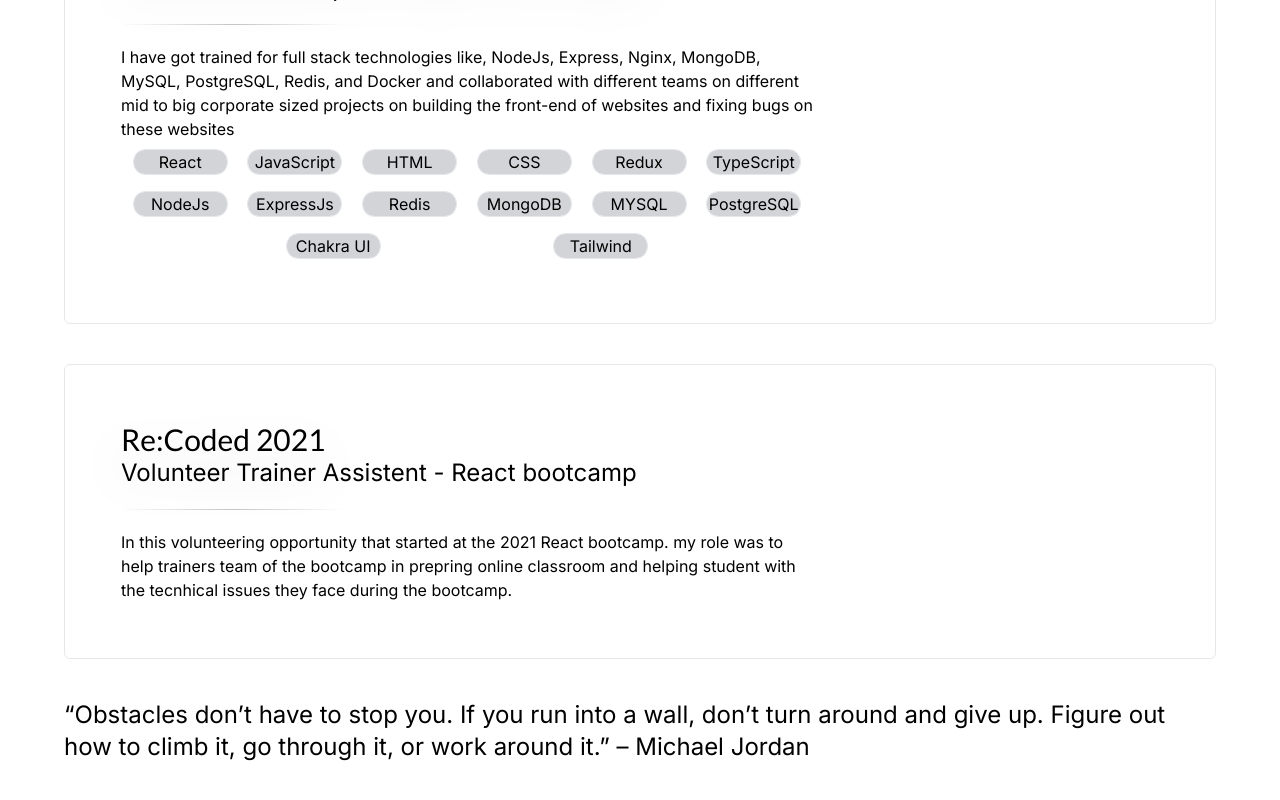
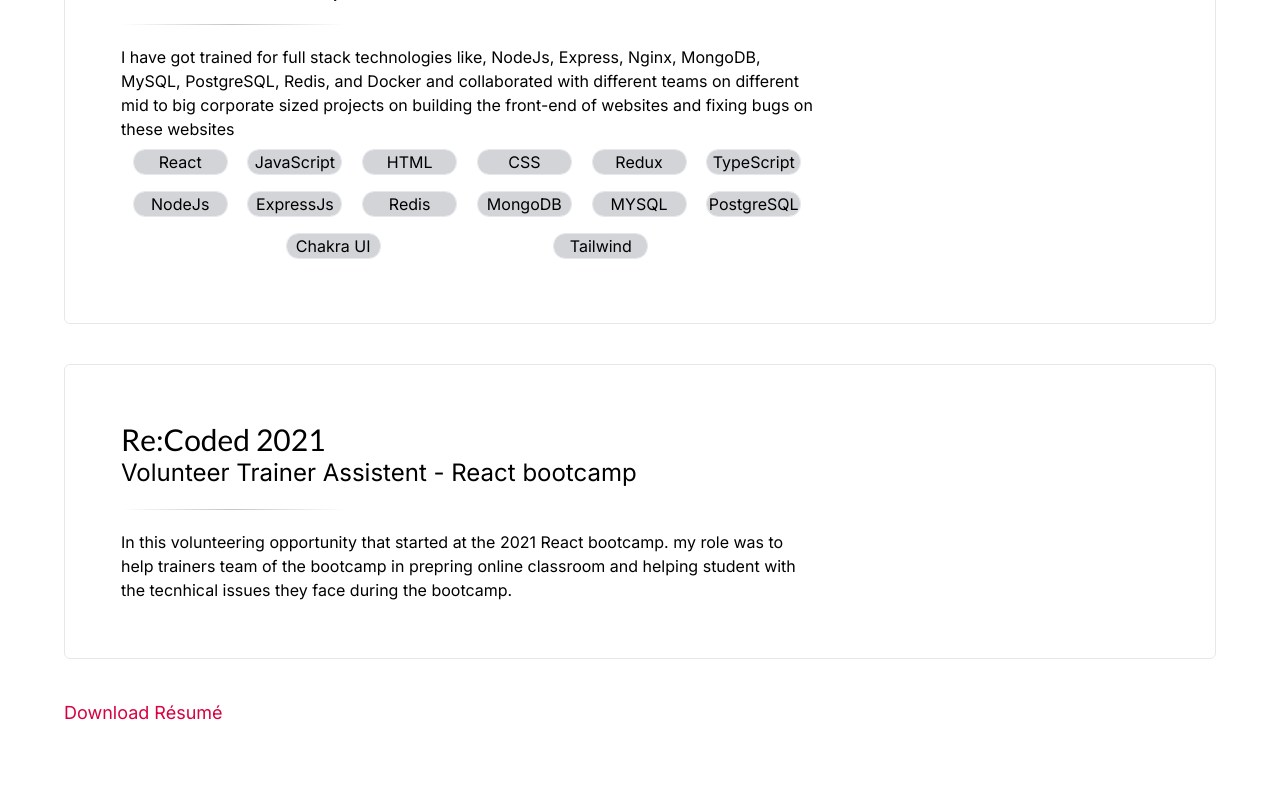
Before and after one commit to mahmodlte/mah-codes, a Next.js app: page / in a window 1280 px wide. Shown: the part 1085-1885 px from the top of the page. Built offline with nearby package versions, Linux system fonts and the light colour scheme.

Commit message:
Made changed to experiences section

```diff
--- a/components/Experiences.jsx
+++ b/components/Experiences.jsx
@@ -2,20 +2,20 @@
 
 const Experiences = () => {
   return (
-    <section className=" antialiased h-full my-14">
+    <section id="experiences" className=" antialiased h-full my-14">
       <div>
         <h1 className="text-center text-5xl dark:text-white my-16 font-OsWald">
           Experiences
         </h1>
-        <hr class="my-12 h-px border-t-0 bg-transparent dark:bg-gradient-to-r dark:from-transparent dark:via-teal-400 opacity-25 dark:opacity-100 bg-gradient-to-r from-transparent via-neutral-900 " />
+        <hr className="my-12 h-px border-t-0 bg-transparent dark:bg-gradient-to-r dark:from-transparent dark:via-teal-400 opacity-25 dark:opacity-100 bg-gradient-to-r from-transparent via-neutral-900 " />
       </div>
       <div className="h-full w-full bg-white rounded-md bg-clip-padding backdrop-filter backdrop-blur-sm bg-opacity-20 border dark:border-teal-500">
         <div className="m-14">
-          <h3 className="text-3xl drop-shadow-2xl dark:text-white font-lato ">
+          <h3 className="text-3xl  dark:text-white font-lato ">
             Scopic Software Oct \ 2021 - Oct \ 2022
           </h3>
           <h4 className="dark:text-white text-2xl">Junior Web developer</h4>
-          <hr class="my-5 w-56 h-px border-t-0 bg-transparent dark:bg-gradient-to-r dark:from-transparent dark:via-teal-400 opacity-25 dark:opacity-100 bg-gradient-to-r from-transparent via-neutral-900 " />
+          <hr className="my-5 w-56 h-px border-t-0 bg-transparent dark:bg-gradient-to-r dark:from-transparent dark:via-teal-400 opacity-25 dark:opacity-100 bg-gradient-to-r from-transparent via-neutral-900 " />
 
           <p className="dark:text-white w-2/3 ">
             I have got trained for full stack technologies like, NodeJs,
@@ -44,13 +44,13 @@
       </div>
       <div className="my-10 h-full w-full bg-white  rounded-md bg-clip-padding backdrop-filter backdrop-blur-sm bg-opacity-20 border dark:border-teal-500">
         <div className="m-14">
-          <h3 className="text-3xl drop-shadow-2xl dark:text-white font-lato ">
+          <h3 className="text-3xl  dark:text-white font-lato ">
             Re:Coded 2021
           </h3>
           <h4 className="dark:text-white text-2xl">
             Volunteer Trainer Assistent - React bootcamp
           </h4>
-          <hr class="my-5 w-56 h-px border-t-0 bg-transparent dark:bg-gradient-to-r dark:from-transparent dark:via-teal-400 opacity-25 dark:opacity-100 bg-gradient-to-r from-transparent via-neutral-900 " />
+          <hr className="my-5 w-56 h-px border-t-0 bg-transparent dark:bg-gradient-to-r dark:from-transparent dark:via-teal-400 opacity-25 dark:opacity-100 bg-gradient-to-r from-transparent via-neutral-900 " />
 
           <p className="dark:text-white w-2/3 ">
             In this volunteering opportunity that started at the 2021 React
@@ -58,14 +58,15 @@
             prepring online classroom and helping student with the tecnhical
             issues they face during the bootcamp.
           </p>
-          <div className="sm:flex hidden justify-evenly w-2/3 flex-wrap"></div>
         </div>
       </div>
-      <h4 className="dark:text-white text-2xl">
-        “Obstacles don’t have to stop you. If you run into a wall, don’t turn
-        around and give up. Figure out how to climb it, go through it, or work
-        around it.” – Michael Jordan
-      </h4>
+      <a
+        className="dark:text-teal-400 text-lg text-carmine hover:border-b hover:border-carmine"
+        href="/assets/Resume.pdf"
+        download
+      >
+        Download Résumé
+      </a>
     </section>
   );
 };
```
